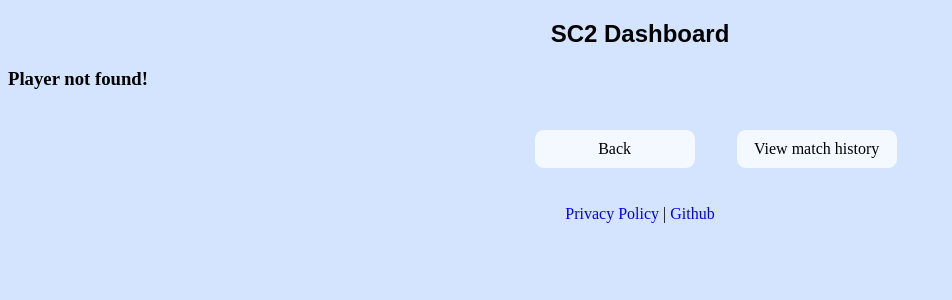
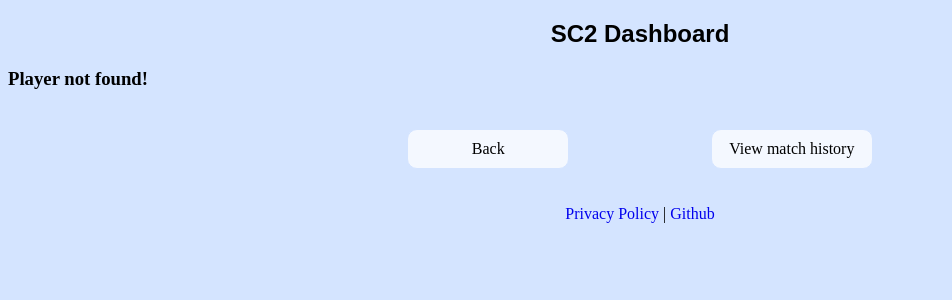
Before and after one commit to hammer-hao/Gimme-a-Game, a Flask app: page /details/1/1 in a window 1280 px wide. Shown: the top 300 px of the page, without its empty margins (0-952 px from the left). Run offline with Flask 2, Linux system fonts and the light colour scheme; data that the repository does not hold is empty.

Commit message:
Update dash.css
readjusted button positions

```diff
--- a/static/css/dash.css
+++ b/static/css/dash.css
@@ -149,9 +149,8 @@
 .playermethods{
     display: flex;
     justify-content: space-between;
-    width: 300px;
-    margin-left: 40%;
-    margin-right: 40%;
+    margin-left: 30%;
+    margin-right: 30%;
 }
 a, a:visited{
     text-decoration: none;
@@ -170,3 +169,8 @@
     filter: opacity(50%);
     box-shadow: 0 0 50px 50px #d4e4ff inset
 }
+.chart{
+    margin: auto;
+    width: 600px;
+    height: 300px;
+}
```
